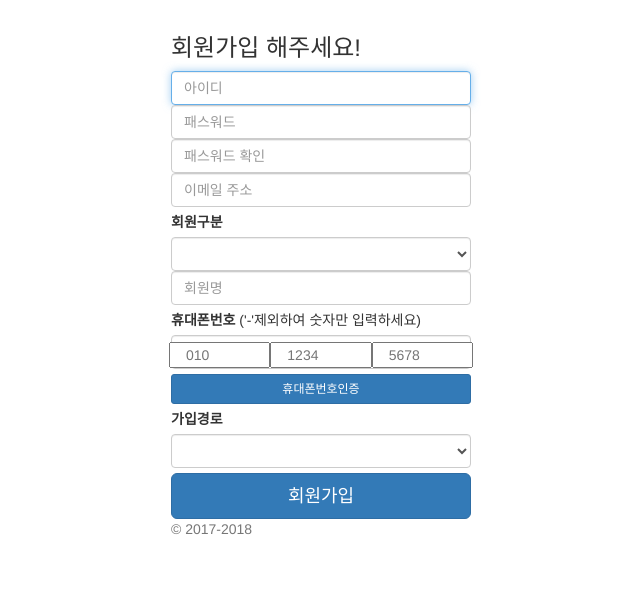
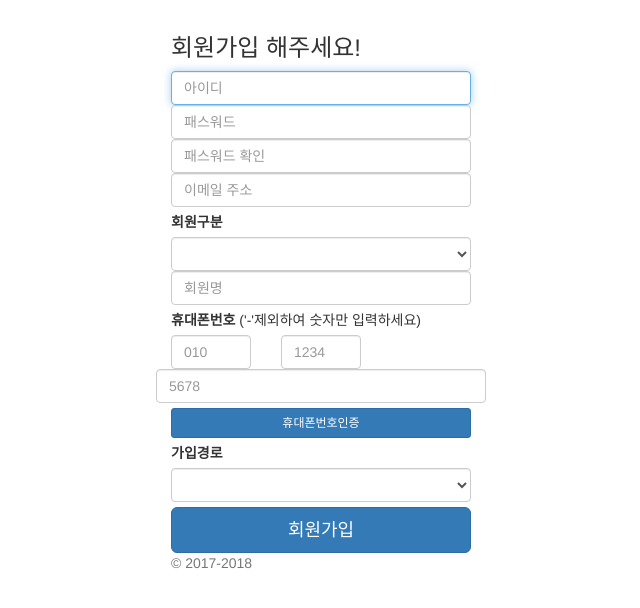
Before and after one commit to Jinhee81/leaseman, a Django app: page /signup/ in a window 1280 px wide. Shown: the top 608 px of the page, without its empty margins (319-959 px from the left). Run offline with Django 3.2, Linux system fonts and the light colour scheme; some libraries are stand-ins or nearby versions.

Commit message:
signup페이지 휴대폰번호 수정한거

```diff
--- a/src/templates/signup.html
+++ b/src/templates/signup.html
@@ -29,11 +29,15 @@
     <!-- <input type="text" name="cellphone" class="form-control"      placeholder="휴대폰번호" required="" autofocus=""> -->
 
     <!-- 이거에 집착하지말자 ㅠ -->
-    <div class="form-control">
-      <div class="row">
-        <input type="text" name="cp1" class="col-xs-4" placeholder="010">
-        <input type="text" name="cp2" class="col-xs-4" placeholder="1234">
-        <input type="text" name="cp3" class="col-xs-4" placeholder="5678">
+    <div class="row">
+      <div class="col-xs-4">
+        <input type="text" name="cp1" class="form-control" placeholder="010">
+      </div>
+      <div class="col-xs-4">
+        <input type="text" name="cp2" class="form-control" placeholder="1234">
+      </div>
+      <div class="clo-xs-4">
+        <input type="text" name="cp3" class="form-control" placeholder="5678">
       </div>
     </div>
 
```
